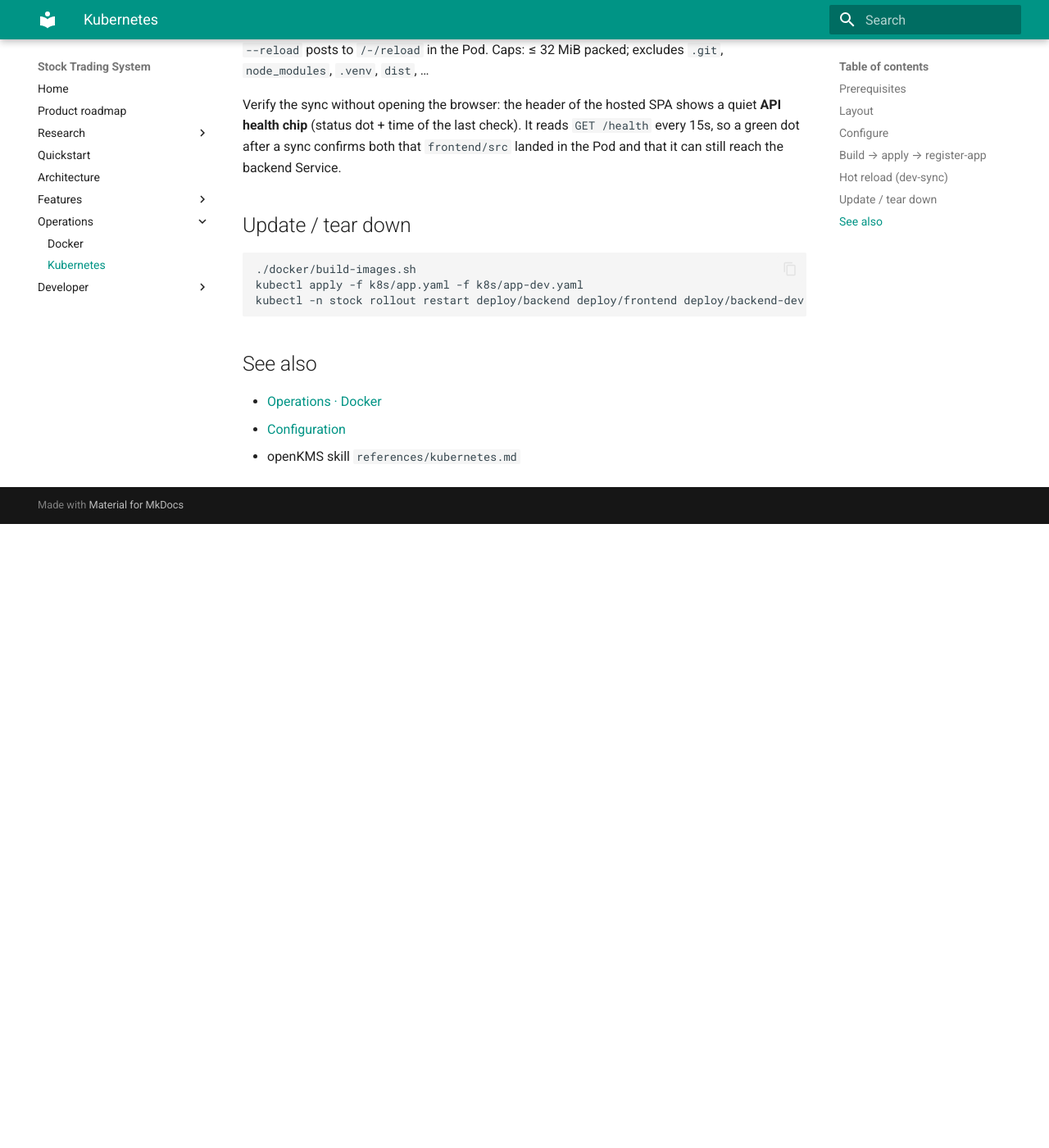
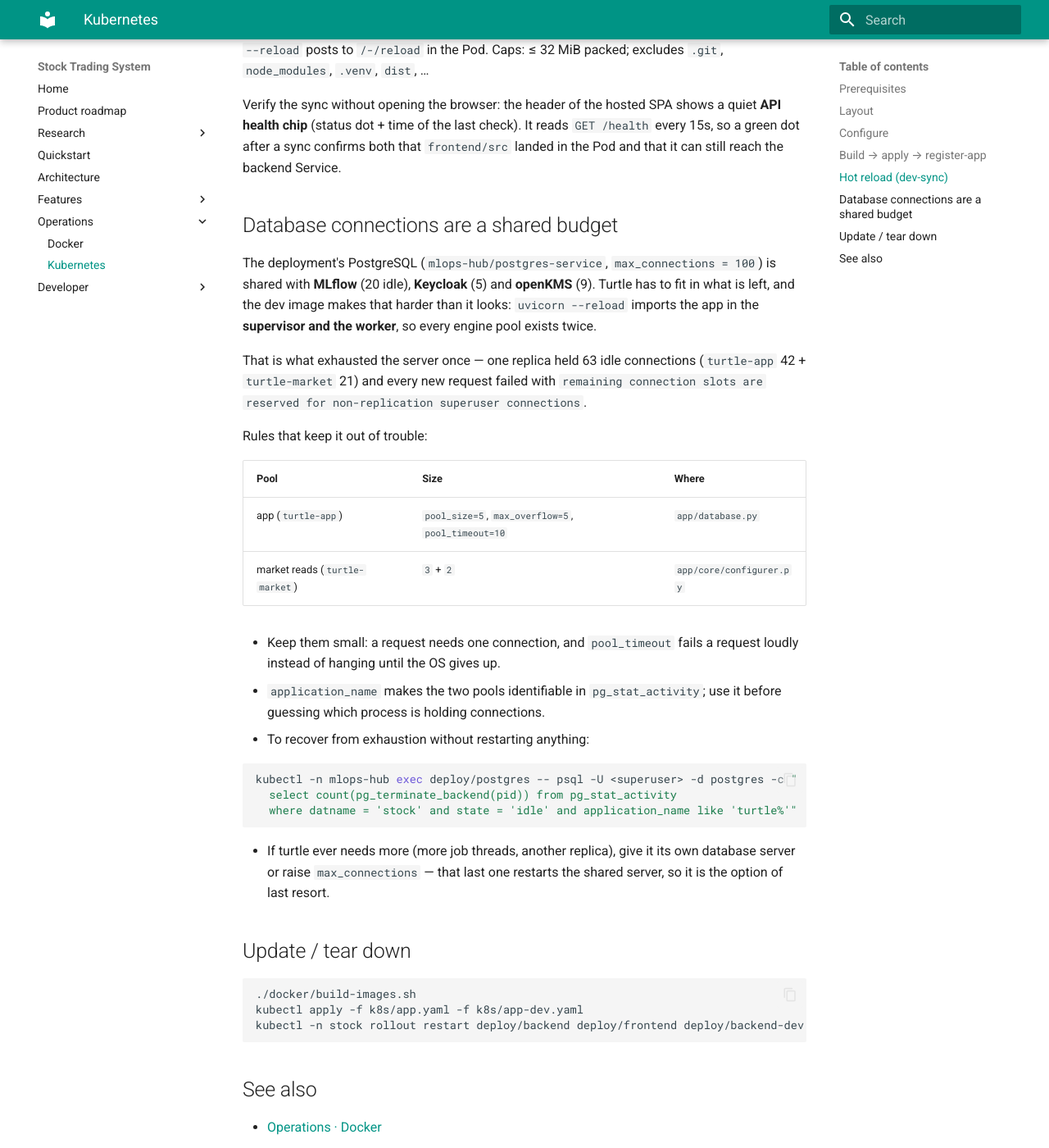
Before and after one commit to yingrui/turtle, an MkDocs documentation site: the page built from docs/operations/kubernetes.md, in a window 1280 px wide and 1400 px high, scrolled down 2869 px. Shown: the whole window at 82% size. Built offline with MkDocs 1.6.1 and Material for MkDocs 9.7.7, drawn with Linux system fonts in a browser that asks for light colours; before the commit the page ends 3508 px from its top, so only the background shows below that.

Commit message:
连接池按共享数据库的预算收紧
线上出现 `remaining connection slots are reserved for non-replication superuser connections`：
这台 PostgreSQL（mlops-hub/postgres-service，max_connections=100）同时给 MLflow（20 idle）、Keycloak（5）、
openKMS（9）用，而 turtle 一个副本就占了 63 个 —— `turtle-app` 42 + `turtle-market` 21。

原因不是泄漏，是 `uvicorn --reload`：supervisor 和 worker 都会 import 应用，于是每个引擎的池都建了
两遍（应用 10+10、行情 5+5），一个副本 60 个连接。

- 应用池收到 5+5，行情池收到 3+2，都加 `pool_timeout=10`：连接不够时请求快速失败，而不是挂住。
- 终止了 63 个陈旧 idle 连接（它们会按需重连），当前 turtle 只占 3 个，整库 38/100。
- 文档记下这笔预算，以及不改 `max_connections`（那要重启共享库）的排障办法。

验证：/api/data/status 连续三次 200（as_of 2026-10-09），portfolios / stocks / pool 也都 200。

````diff
--- a/docs/operations/kubernetes.md
+++ b/docs/operations/kubernetes.md
@@ -109,6 +109,40 @@
 so a green dot after a sync confirms both that `frontend/src` landed in the Pod and that it
 can still reach the backend Service.
 
+## Database connections are a shared budget
+
+The deployment's PostgreSQL (`mlops-hub/postgres-service`, `max_connections = 100`) is shared with
+**MLflow** (20 idle), **Keycloak** (5) and **openKMS** (9). Turtle has to fit in what is left, and the
+dev image makes that harder than it looks: `uvicorn --reload` imports the app in the **supervisor and
+the worker**, so every engine pool exists twice.
+
+That is what exhausted the server once — one replica held 63 idle connections (`turtle-app` 42 +
+`turtle-market` 21) and every new request failed with
+`remaining connection slots are reserved for non-replication superuser connections`.
+
+Rules that keep it out of trouble:
+
+| Pool | Size | Where |
+|---|---|---|
+| app (`turtle-app`) | `pool_size=5`, `max_overflow=5`, `pool_timeout=10` | `app/database.py` |
+| market reads (`turtle-market`) | `3` + `2` | `app/core/configurer.py` |
+
+- Keep them small: a request needs one connection, and `pool_timeout` fails a request loudly instead
+  of hanging until the OS gives up.
+- `application_name` makes the two pools identifiable in `pg_stat_activity`; use it before guessing
+  which process is holding connections.
+- To recover from exhaustion without restarting anything:
+
+```bash
+kubectl -n mlops-hub exec deploy/postgres -- psql -U <superuser> -d postgres -c "
+  select count(pg_terminate_backend(pid)) from pg_stat_activity
+  where datname = 'stock' and state = 'idle' and application_name like 'turtle%'"
+```
+
+- If turtle ever needs more (more job threads, another replica), give it its own database server or
+  raise `max_connections` — that last one restarts the shared server, so it is the option of last
+  resort.
+
 ## Update / tear down
 
 ```bash
````
Also changed, not shown: 2 other files.
